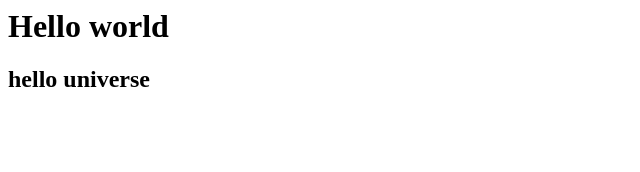
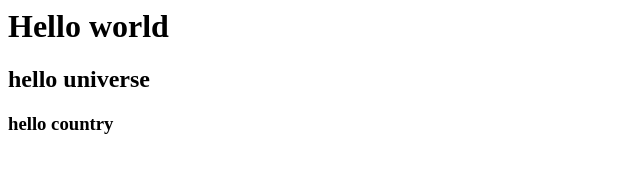
Before and after one commit to async-avi/demoRepo, a plain HTML site: page index.html in a window 1280 px wide. Shown: the whole page, without its empty margins (0-640 px from the left). Drawn offline with Linux system fonts and the light colour scheme.

Commit message:
Added line 3

```diff
--- a/index.html
+++ b/index.html
@@ -1,2 +1,3 @@
 <h1>Hello world</h1>
 <h2>hello universe</h2>
+<h3>hello country</h3>
```
